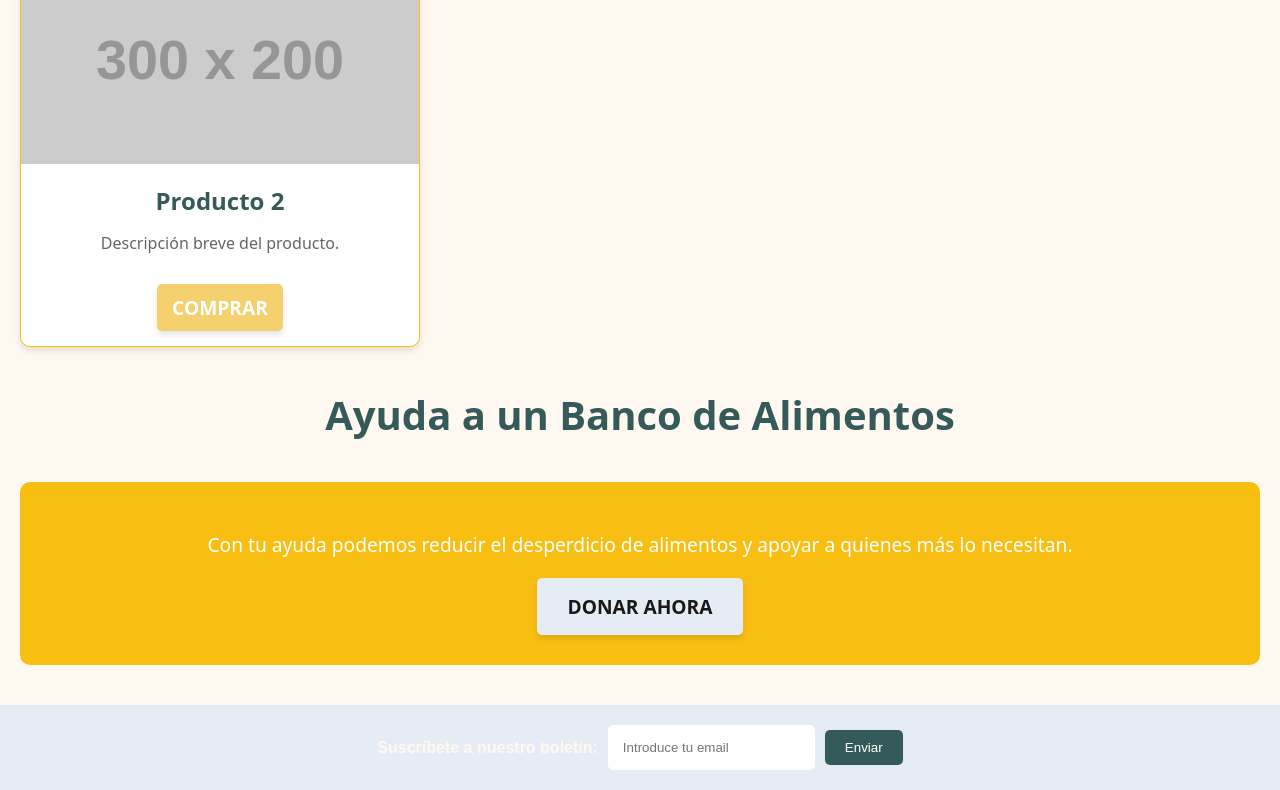
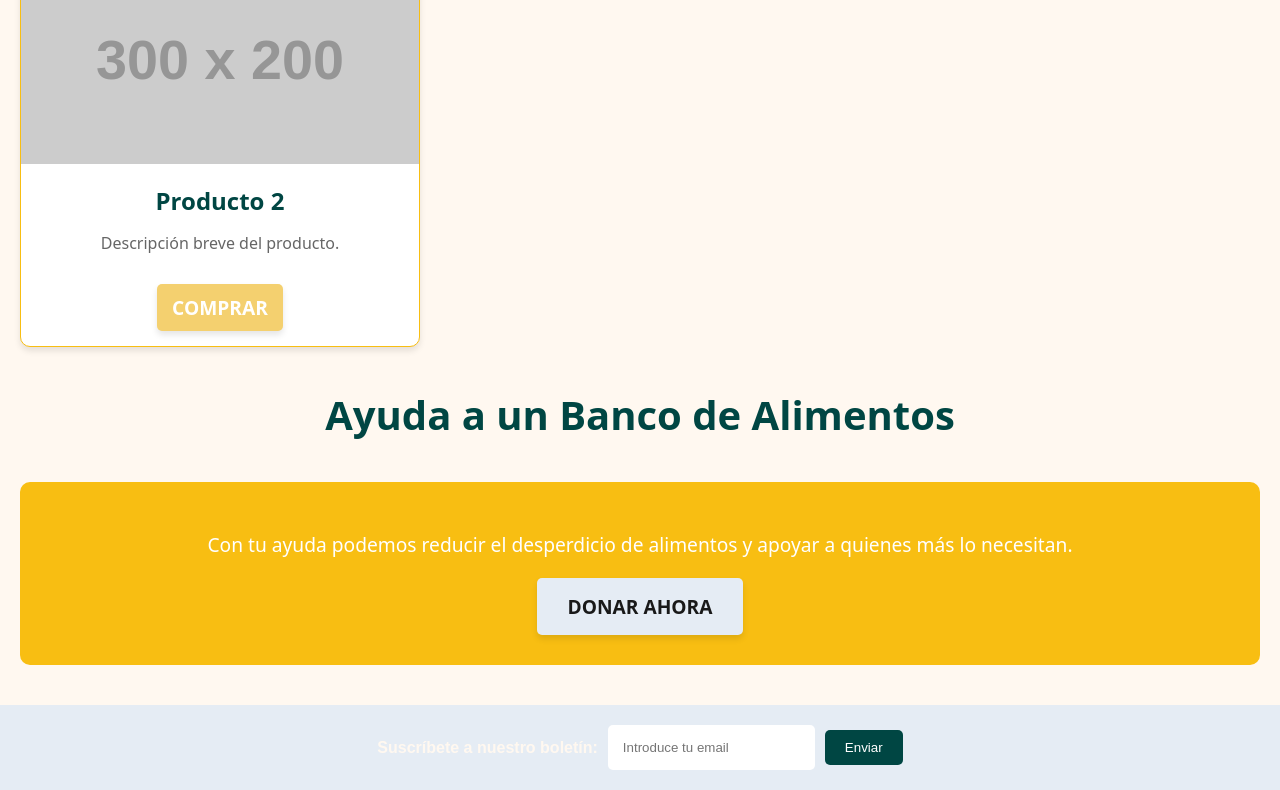
Before and after one commit to FandeRice/ProjectBootCamp, a plain HTML site: page Frontend-main/index.html in a window 1280 px wide. Shown: the part 1949-2739 px from the top of the page. Drawn offline with Linux system fonts and the light colour scheme; placeholder pictures from the web are drawn by us.

Commit message:
A little Change of Colors

```diff
--- a/Frontend-main/styles.css
+++ b/Frontend-main/styles.css
@@ -1,7 +1,7 @@
 /* Paleta de colores */
 :root {
-    --Dark_Slate_Grey: #355A5A;
-    --NotTooDark_Slate_Grey: #2D4D4D;
+    --Dark_Slate_Grey: #004643;
+    --NotTooDark_Slate_Grey: #003d3ae7;
     /* Dark Slate Grey */
     --jasmine: #F4D06F;
     /* Jasmine */
```
Also changed, not shown: Frontend-main/registro.html (+1 -1 lines).
